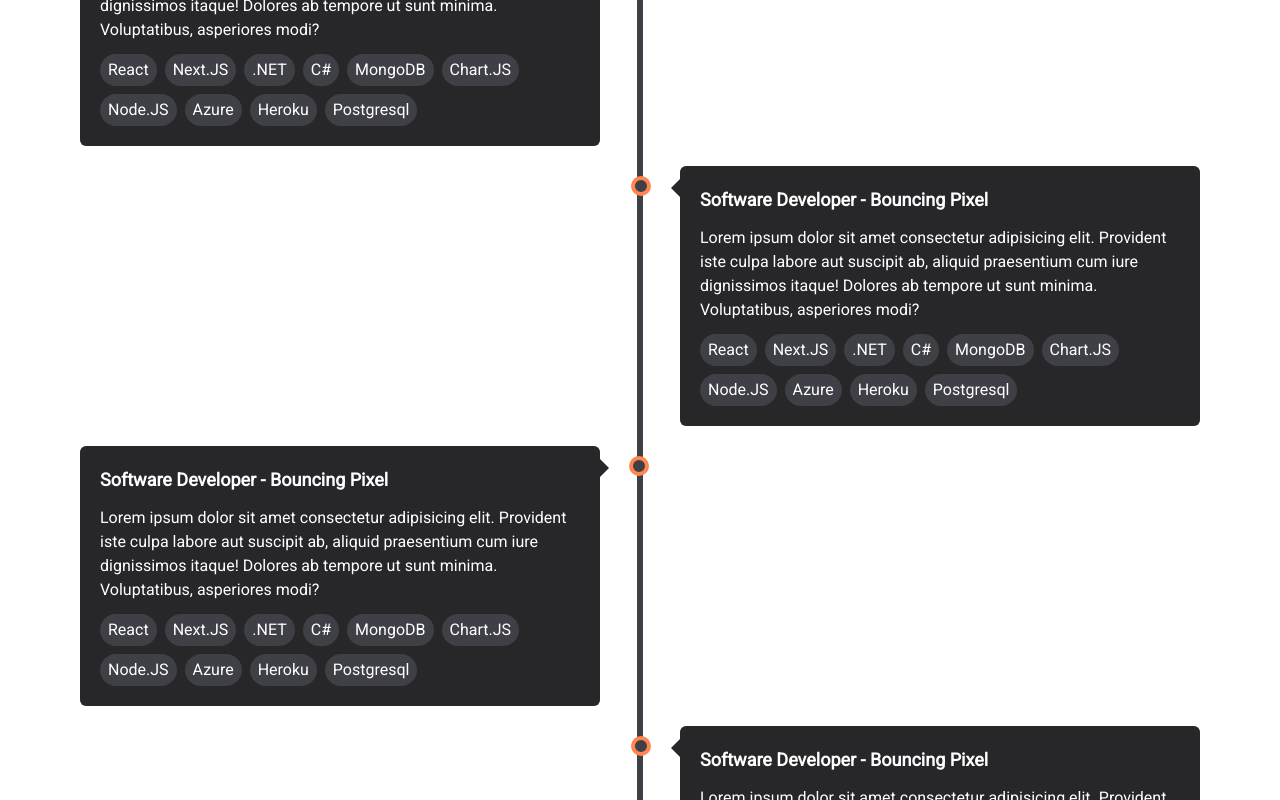
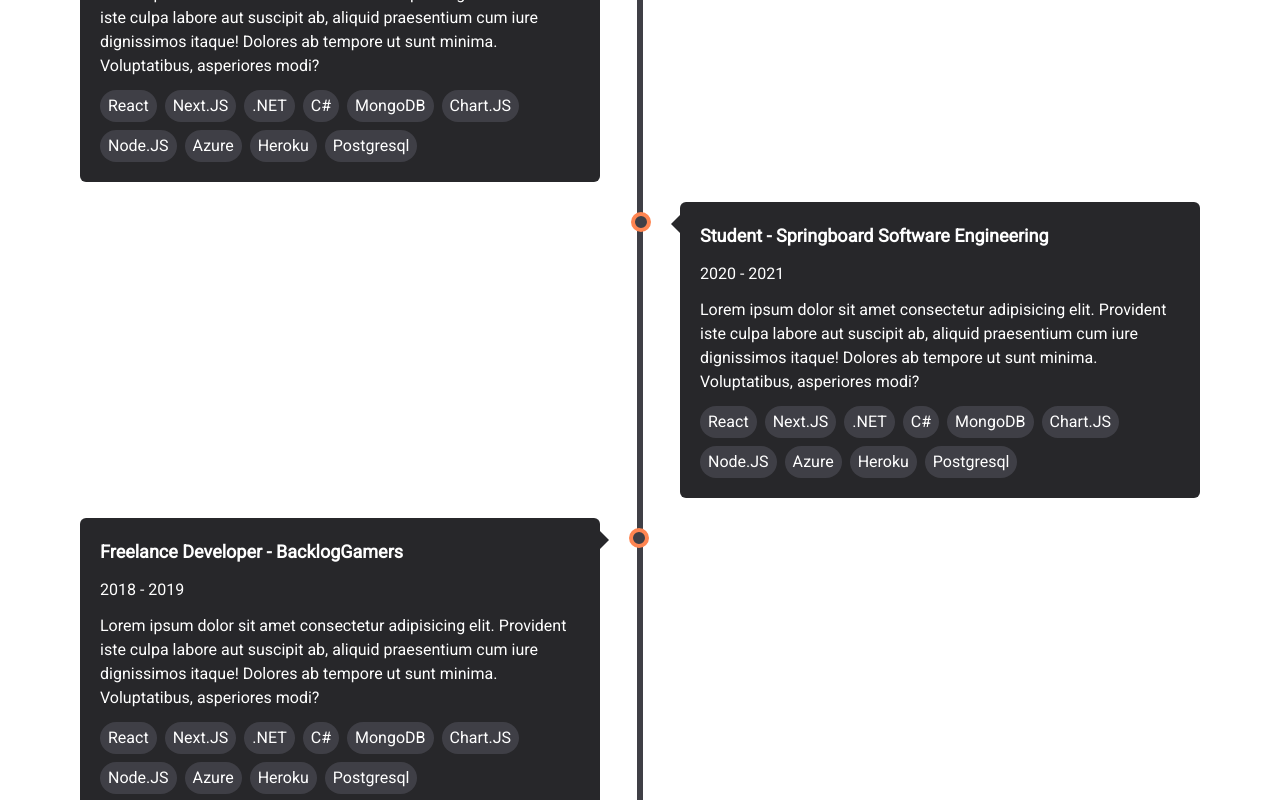
Before and after one commit to treyarte/developer-portfolio, a Next.js app: page / in a window 1280 px wide. Shown: the part 2000-2800 px from the top of the page. Built offline with nearby package versions, Linux system fonts and the light colour scheme.

Commit message:
fixed styling issue with project items and added years to experience

```diff
--- a/src/app/components/ExperienceSection.tsx
+++ b/src/app/components/ExperienceSection.tsx
@@ -1,46 +1,8 @@
 import Experience, { IExperience } from "../models/Experience";
+import { experienceList } from "../models/ExperienceList";
 import ExperienceCard from "./utils/ExperienceCard";
 import SectionTitle from "./utils/SectionTitle";
 import Timeline from "./utils/timeline/Timeline";
-
-const listOfExperience:IExperience[] = [
-    new Experience(
-        {
-            jobTitle: "Software Developer",
-            company: "Bouncing Pixel",
-            description: "Lorem ipsum dolor sit amet consectetur adipisicing elit. Provident iste culpa labore aut suscipit ab, aliquid praesentium cum iure dignissimos itaque! Dolores ab tempore ut sunt minima. Voluptatibus, asperiores modi?",
-            skills: ["React", "Next.JS", ".NET", "C#", "MongoDB", "Chart.JS", "Node.JS", "Azure", "Heroku", "Postgresql"],
-            url: "https://www.bouncingpixel.com"
-        }
-    ),
-    new Experience(
-        {
-            jobTitle: "Software Developer",
-            company: "Bouncing Pixel",
-            description: "Lorem ipsum dolor sit amet consectetur adipisicing elit. Provident iste culpa labore aut suscipit ab, aliquid praesentium cum iure dignissimos itaque! Dolores ab tempore ut sunt minima. Voluptatibus, asperiores modi?",
-            skills: ["React", "Next.JS", ".NET", "C#", "MongoDB", "Chart.JS", "Node.JS", "Azure", "Heroku", "Postgresql"],
-            url: "https://www.bouncingpixel.com"
-        }
-    ),
-    new Experience(
-        {
-            jobTitle: "Software Developer",
-            company: "Bouncing Pixel",
-            description: "Lorem ipsum dolor sit amet consectetur adipisicing elit. Provident iste culpa labore aut suscipit ab, aliquid praesentium cum iure dignissimos itaque! Dolores ab tempore ut sunt minima. Voluptatibus, asperiores modi?",
-            skills: ["React", "Next.JS", ".NET", "C#", "MongoDB", "Chart.JS", "Node.JS", "Azure", "Heroku", "Postgresql"],
-            url: "https://www.bouncingpixel.com"
-        }
-    ),
-    new Experience(
-        {
-            jobTitle: "Software Developer",
-            company: "Bouncing Pixel",
-            description: "Lorem ipsum dolor sit amet consectetur adipisicing elit. Provident iste culpa labore aut suscipit ab, aliquid praesentium cum iure dignissimos itaque! Dolores ab tempore ut sunt minima. Voluptatibus, asperiores modi?",
-            skills: ["React", "Next.JS", ".NET", "C#", "MongoDB", "Chart.JS", "Node.JS", "Azure", "Heroku", "Postgresql"],
-            url: "https://www.bouncingpixel.com"
-        }
-    )
-]
 
 /**
  * Component that renders the Experience section
@@ -52,7 +14,7 @@ export default function ExperienceSection() {
      * creates an array of experience card components
      */
     const createExperienceCardArr = () => {
-        return listOfExperience.map(exp => (
+        return experienceList.map(exp => (
             <ExperienceCard experience={exp}/>
         ))
     }
--- a/src/app/components/ProjectsSection.tsx
+++ b/src/app/components/ProjectsSection.tsx
@@ -15,7 +15,7 @@ export default function ProjectsSection() {
                     Projects.map(project => (
                         <li className="py-5">
                             <ProjectItem project={project}/>
-                            <ProjectItemMobile/>
+                            <ProjectItemMobile project={project}/>
                         </li>
                     ))
                 }
--- a/src/app/components/utils/ExperienceCard.tsx
+++ b/src/app/components/utils/ExperienceCard.tsx
@@ -23,6 +23,9 @@ export default function ExperienceCard(props:ExperienceCardProps) {
                     <span className="text-lg font-semibold">{experience.jobTitle} - {experience.company}</span>
                 </a>
             </h3>
+            <div>
+                {experience.years}
+            </div>
             <p className="">
                 {experience.description}
             </p>
--- a/src/app/models/Experience.ts
+++ b/src/app/models/Experience.ts
@@ -4,6 +4,7 @@
 export interface IExperience {
     jobTitle:string;
     company:string;
+    years:string;
     description:string;
     skills:string[];
     url:string;
@@ -17,11 +18,13 @@ export default class Experience implements IExperience {
         this.jobTitle = exp.jobTitle;
         this.company= exp.company;
         this.description = exp.description;
+        this.years = exp.years;
         this.skills = exp.skills;
         this.url = exp.url;
     }
     jobTitle: string;
     company: string;
+    years: string
     description: string;
     skills: string[];
     url: string;
--- /dev/null
+++ b/src/app/models/ExperienceList.ts
@@ -0,0 +1,54 @@
+import Experience, { IExperience } from "./Experience";
+
+export const experienceList:IExperience[] = [
+    new Experience(
+        {
+            jobTitle: "Software Developer",
+            company: "Bouncing Pixel",
+            years: "2021 - Current",
+            description: "Lorem ipsum dolor sit amet consectetur adipisicing elit. Provident iste culpa labore aut suscipit ab, aliquid praesentium cum iure dignissimos itaque! Dolores ab tempore ut sunt minima. Voluptatibus, asperiores modi?",
+            skills: ["React", "Next.JS", ".NET", "C#", "MongoDB", "Chart.JS", "Node.JS", "Azure", "Heroku", "Postgresql"],
+            url: "https://www.bouncingpixel.com"
+        }
+    ),
+    new Experience(
+        {
+            jobTitle: "Student",
+            company: "Springboard Software Engineering",
+            years: "2020 - 2021",
+            description: "Lorem ipsum dolor sit amet consectetur adipisicing elit. Provident iste culpa labore aut suscipit ab, aliquid praesentium cum iure dignissimos itaque! Dolores ab tempore ut sunt minima. Voluptatibus, asperiores modi?",
+            skills: ["React", "Next.JS", ".NET", "C#", "MongoDB", "Chart.JS", "Node.JS", "Azure", "Heroku", "Postgresql"],
+            url: "https://www.bouncingpixel.com"
+        }
+    ),
+    new Experience(
+        {
+            jobTitle: "Freelance Developer",
+            company: "BacklogGamers",
+            years: "2018 - 2019",
+            description: "Lorem ipsum dolor sit amet consectetur adipisicing elit. Provident iste culpa labore aut suscipit ab, aliquid praesentium cum iure dignissimos itaque! Dolores ab tempore ut sunt minima. Voluptatibus, asperiores modi?",
+            skills: ["React", "Next.JS", ".NET", "C#", "MongoDB", "Chart.JS", "Node.JS", "Azure", "Heroku", "Postgresql"],
+            url: "https://www.bouncingpixel.com"
+        }
+    ),
+    new Experience(
+        {
+            jobTitle: "Software Developer Intern",
+            company: "Borehole Seismic",
+            years: "2016 - 2017",
+            description: "Lorem ipsum dolor sit amet consectetur adipisicing elit. Provident iste culpa labore aut suscipit ab, aliquid praesentium cum iure dignissimos itaque! Dolores ab tempore ut sunt minima. Voluptatibus, asperiores modi?",
+            skills: ["React", "Next.JS", ".NET", "C#", "MongoDB", "Chart.JS", "Node.JS", "Azure", "Heroku", "Postgresql"],
+            url: "https://www.bouncingpixel.com"
+        }
+    ),
+    new Experience(
+        {
+            jobTitle: "Student",
+            company: "University of Houston",
+            years: "2012 - 2016",
+            description: "Lorem ipsum dolor sit amet consectetur adipisicing elit. Provident iste culpa labore aut suscipit ab, aliquid praesentium cum iure dignissimos itaque! Dolores ab tempore ut sunt minima. Voluptatibus, asperiores modi?",
+            skills: ["React", "Next.JS", ".NET", "C#", "MongoDB", "Chart.JS", "Node.JS", "Azure", "Heroku", "Postgresql"],
+            url: "https://www.bouncingpixel.com"
+        }
+    )
+]
--- a/src/app/models/Projects.ts
+++ b/src/app/models/Projects.ts
@@ -19,9 +19,7 @@ const Projects:ProjectType[] = [
     },
     {
         name: "My Droplist",
-        description: `A web application that was created for my capstone project at Springboard's coding bootcamp.
-        The app helps facilitate better communication between stockers and forklift drivers and provide record-keeping for users.
-        See your forklift drivers' performance by creating graphs of the droplists they have completed, accepted, and declined.`,
+        description: `Lorem ipsum dolor sit amet consectetur, adipisicing elit. In repellat officia sint dolores magnam fugiat excepturi esse vel atque recusandae inventore, eaque accusamus obcaecati doloribus ducimus. Aperiam unde ab temporibus.`,
         imgUrl: "/static/images/projects/mydroplist-web.png",
         altImgText: "Project Image My Droplist",
         projectLink: "https://play.unity.com/mg/other/webgl-builds-327790",
@@ -38,9 +36,7 @@ const Projects:ProjectType[] = [
     },
     {
         name: "My Droplist Mobile",
-        description: `My Droplist is a mobile app for creating droplist for forklift drivers and stockers.
-        improving upon the previous web version, it adds mobile-specific features like droplist notifications,
-        swiping for item viewing, and simplified droplist creation. These enhancements create a better mobile experience and encourage more users to utilize the app.`,
+        description: `Lorem ipsum dolor sit amet consectetur, adipisicing elit. In repellat officia sint dolores magnam fugiat excepturi esse vel atque recusandae inventore, eaque accusamus obcaecati doloribus ducimus. Aperiam unde ab temporibus.`,
         imgUrl: "/static/images/projects/mydroplist-mobile.png",
         altImgText: "Project Image Lava Demo",
         projectLink: "https://play.unity.com/mg/other/webgl-builds-327790",
@@ -56,7 +52,7 @@ const Projects:ProjectType[] = [
     },
     {
         name: "Connect Four",
-        description: `Connect four browser game written JavaScript`,
+        description: `Lorem ipsum dolor sit amet consectetur, adipisicing elit. In repellat officia sint dolores magnam fugiat excepturi esse vel atque recusandae inventore, eaque accusamus obcaecati doloribus ducimus. Aperiam unde ab temporibus.`,
         imgUrl: "/static/images/projects/connect-four.png",
         altImgText: "Project Image Connect Four",
         projectLink: "https://treyarte.github.io/connectfour",
```
Also changed, not shown: src/app/components/utils/projects/ProjectItem.tsx (+14 -8 lines), src/app/components/utils/projects/ProjectItemMobile.tsx (+40 -12 lines).
